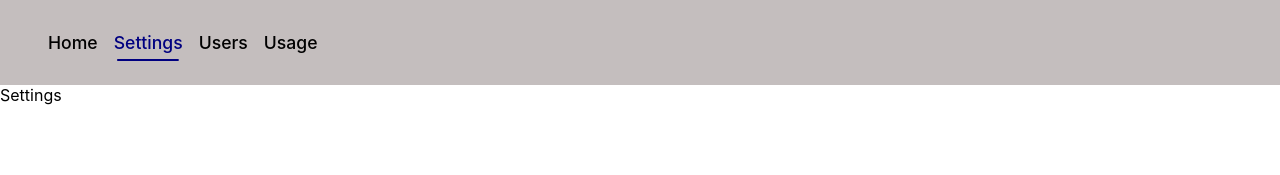
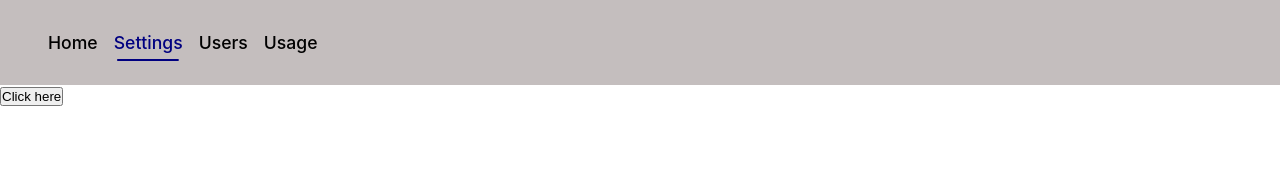
Before and after one commit to iambasilp/React-Router-Learn, a React (Create React App) app: page /React-Router-Learn/Settings in a window 1280 px wide. Shown: the top 175 px of the page. Built offline with nearby package versions, Linux system fonts and the light colour scheme.

Commit message:
Day 7 started

```diff
--- a/src/Pages/Settings.jsx
+++ b/src/Pages/Settings.jsx
@@ -1,7 +1,15 @@
-import React from 'react'
 
+import React from "react";
 export const Settings = () => {
+
   return (
-    <div>Settings</div>
-  )
-}
+    <div>
+      <button onClick={() => {
+        import('../utils/Common')
+          .then((response)=>{
+            console.log(response.testFun());
+          })
+      }}>Click here</button>
+    </div>
+  );
+};
--- /dev/null
+++ b/src/utils/Common.jsx
@@ -0,0 +1,9 @@
+const testFun = () => {
+  console.log("Hello world");
+};
+const testObj = {
+  key1: "value1",
+  key2: "value2",
+};
+export { testFun };
+export default testObj;
```
Also changed, not shown: src/components/Section.jsx (added, +11 -0 lines).
